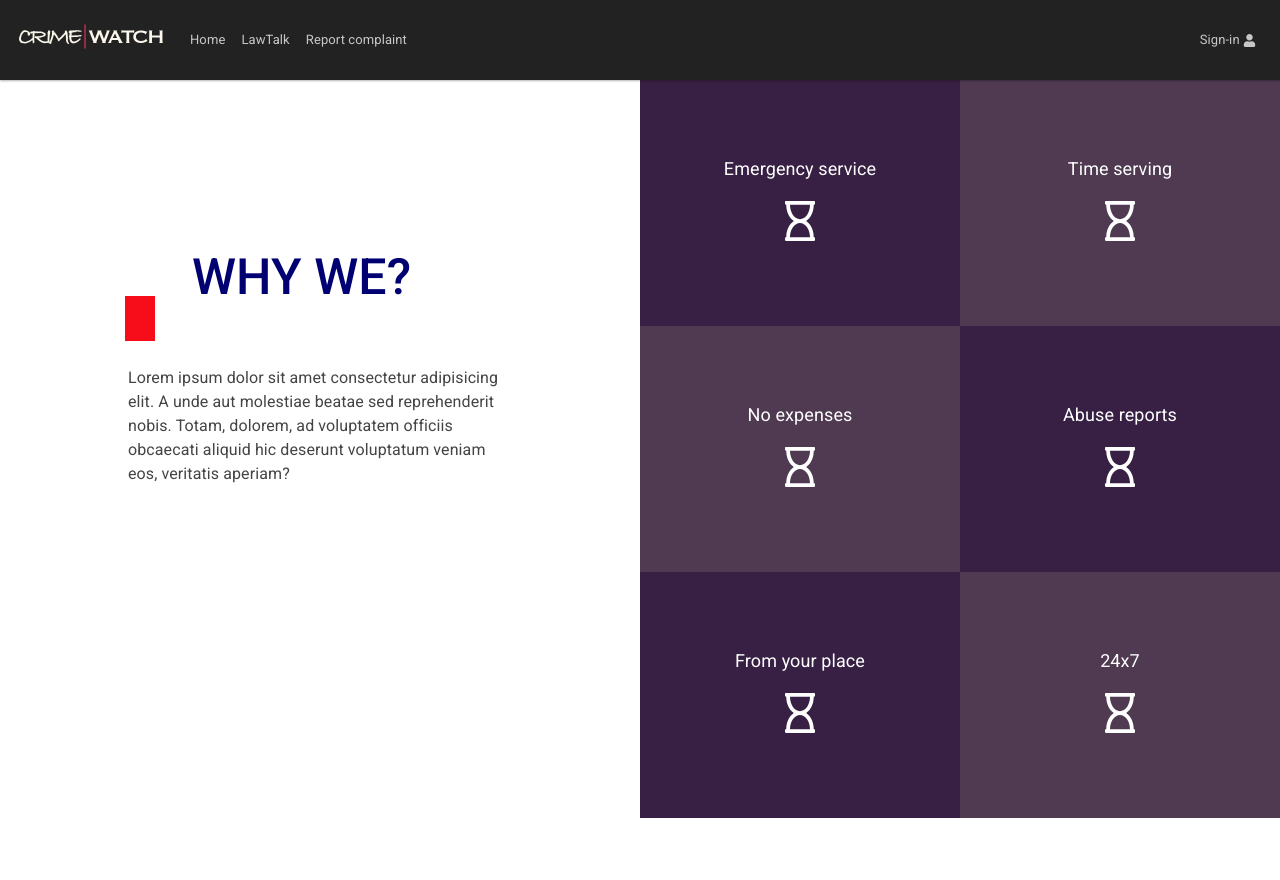
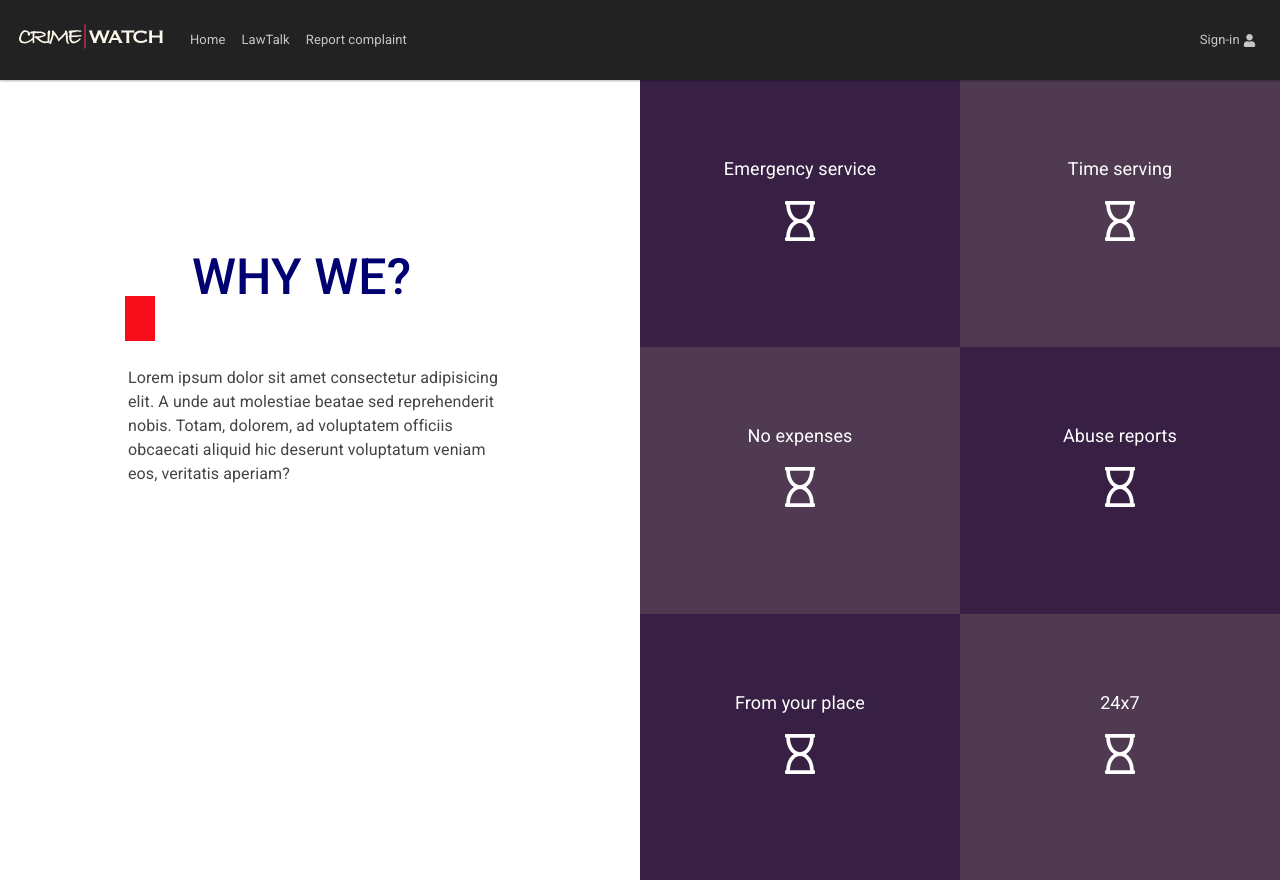
Before and after one commit to kavindasr/se_react_fe, a React (Create React App) app in the folder web-app/: page /AboutUs in a window 1280 px wide. Built offline with nearby package versions, Linux system fonts and the light colour scheme.

Commit message:
Add files via upload

```diff
--- a/web-app/src/components/Emergency/Emergency.css
+++ b/web-app/src/components/Emergency/Emergency.css
@@ -20,3 +20,9 @@
     margin-left: -3px;
     top: 20%;
   }
+
+  @media (min-width: 768px) {
+    .col-sm-6 {
+      height: 33.33vh;
+    }
+  }
```
